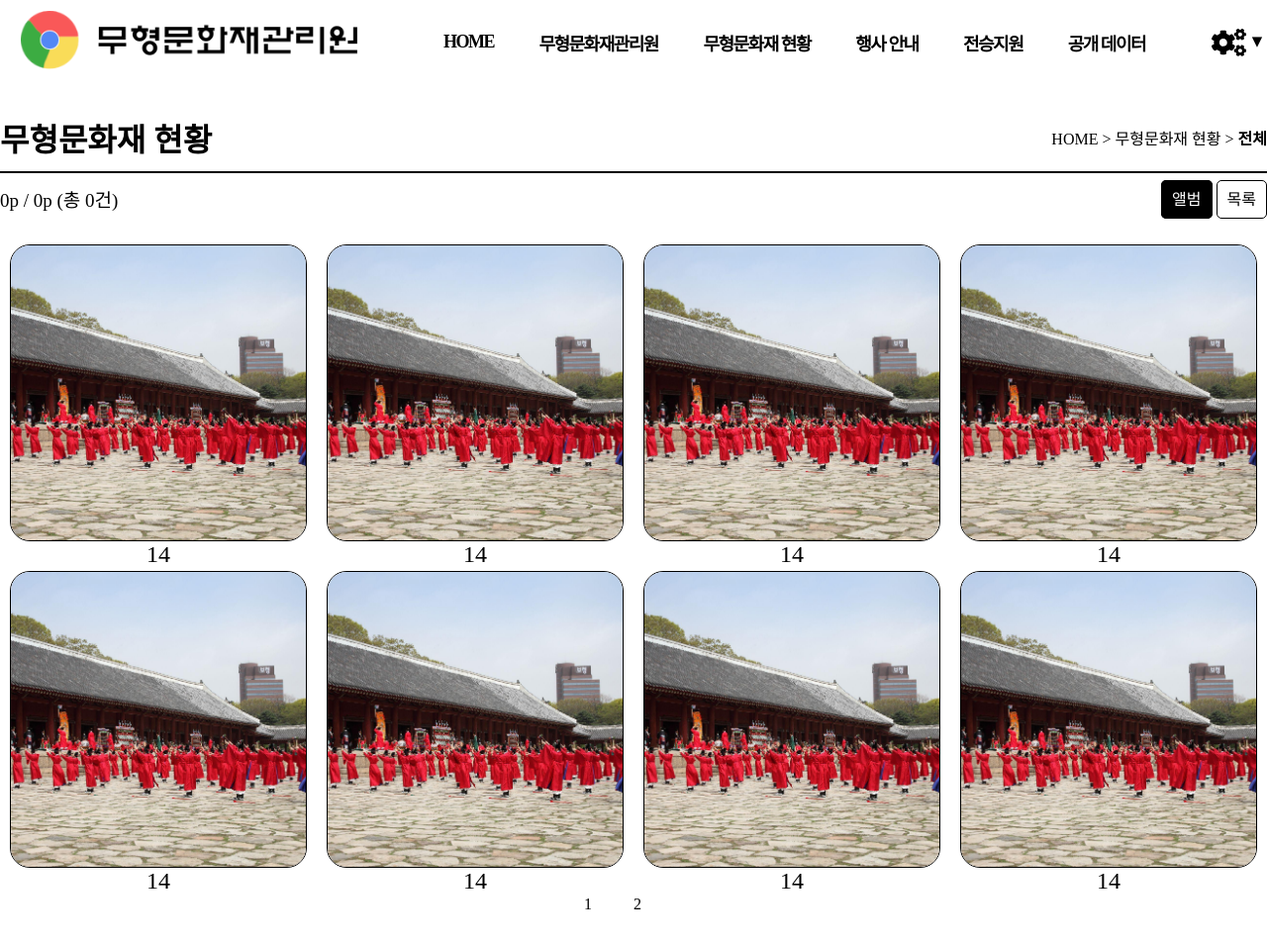
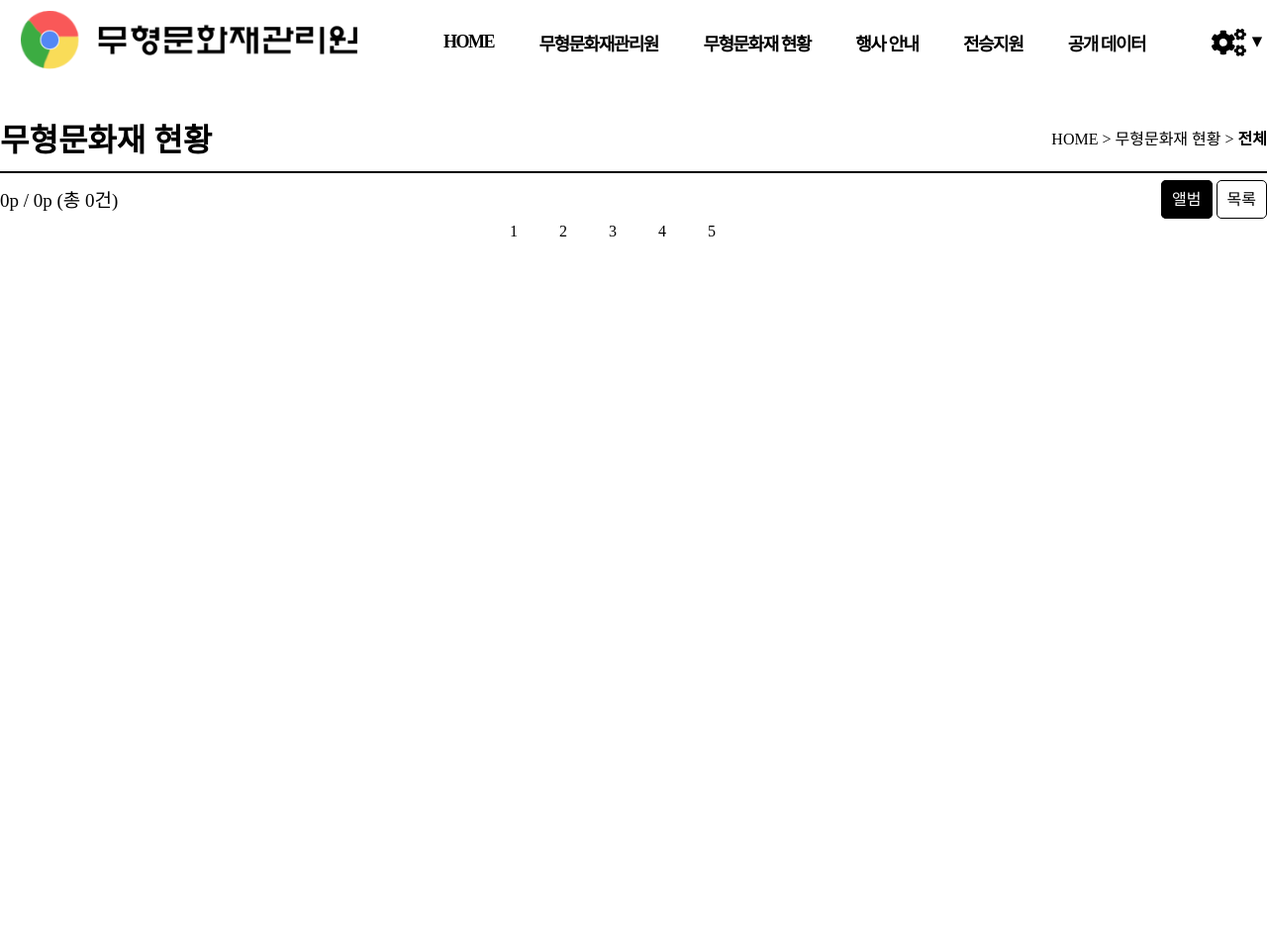
Before and after one commit to RootToBranch/2021-Gyeonggi-B, a plain HTML site: page culturalProperties.html in a window 1280 px wide. Shown: the top 955 px of the page at 99% size. After the commit the page ends 800 px from the top, so only its background shows below. Drawn offline with Linux system fonts and the light colour scheme; no server answers.

```diff
--- a/culturalProperties.html
+++ b/culturalProperties.html
@@ -150,42 +150,7 @@
             <div class="contentSection">
                 <div class="type album">
                     <div class="item_list">
-                        <div class="page page_1">
-                            <div data-="">
-                                <img src="./xml/nihcImage/1623117.jpg" alt="img">
-                                <span>14</span>
-                            </div>
 
-                            <div data-="">
-                                <img src="./xml/nihcImage/1623117.jpg" alt="img">
-                                <span>14</span>
-                            </div>
-                            <div data-="">
-                                <img src="./xml/nihcImage/1623117.jpg" alt="img">
-                                <span>14</span>
-                            </div>
-                            <div data-="">
-                                <img src="./xml/nihcImage/1623117.jpg" alt="img">
-                                <span>14</span>
-                            </div>
-
-                            <div data-="">
-                                <img src="./xml/nihcImage/1623117.jpg" alt="img">
-                                <span>14</span>
-                            </div>
-                            <div data-="">
-                                <img src="./xml/nihcImage/1623117.jpg" alt="img">
-                                <span>14</span>
-                            </div>
-                            <div data-="">
-                                <img src="./xml/nihcImage/1623117.jpg" alt="img">
-                                <span>14</span>
-                            </div>
-                            <div data-="">
-                                <img src="./xml/nihcImage/1623117.jpg" alt="img">
-                                <span>14</span>
-                            </div>
-                        </div>
 
 
                     </div>
@@ -207,8 +172,11 @@
                     </div>
                 </div> -->
                 <div class="page_bar">
-                    <a href="?page=1">1</a>
-                    <a href="?page=2">2</a>
+                    <a class="pageNum" href="?page=1">1</a>
+                    <a class="pageNum" href="?page=2">2</a>
+                    <a class="pageNum" href="?page=3">3</a>
+                    <a class="pageNum" href="?page=4">4</a>
+                    <a class="pageNum" href="?page=5">5</a>
                 </div>
             </div>
         </div>
```
